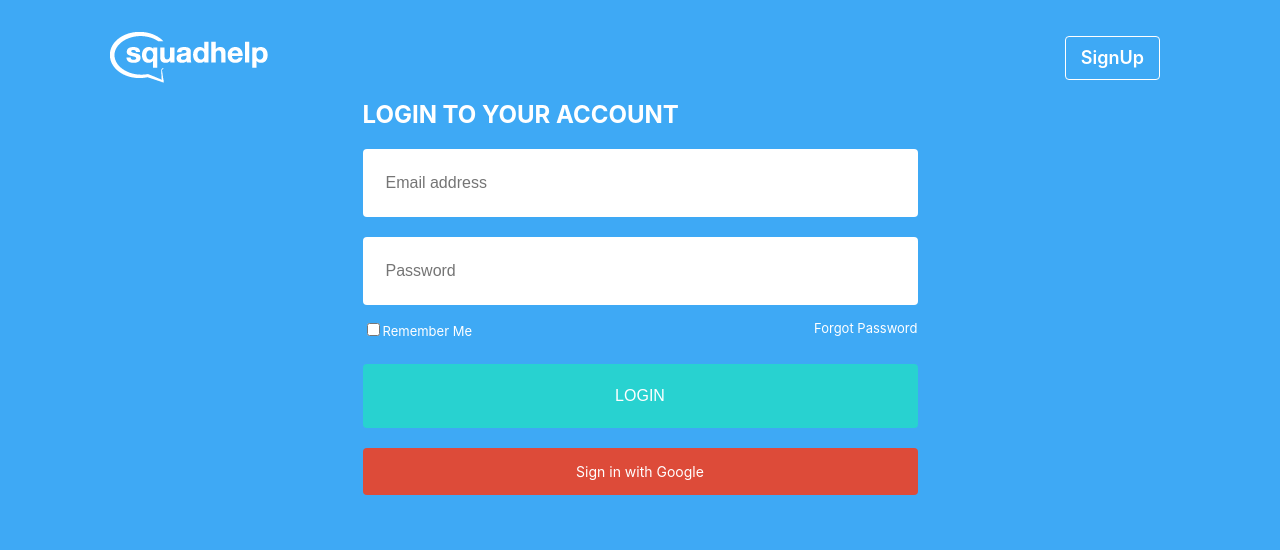
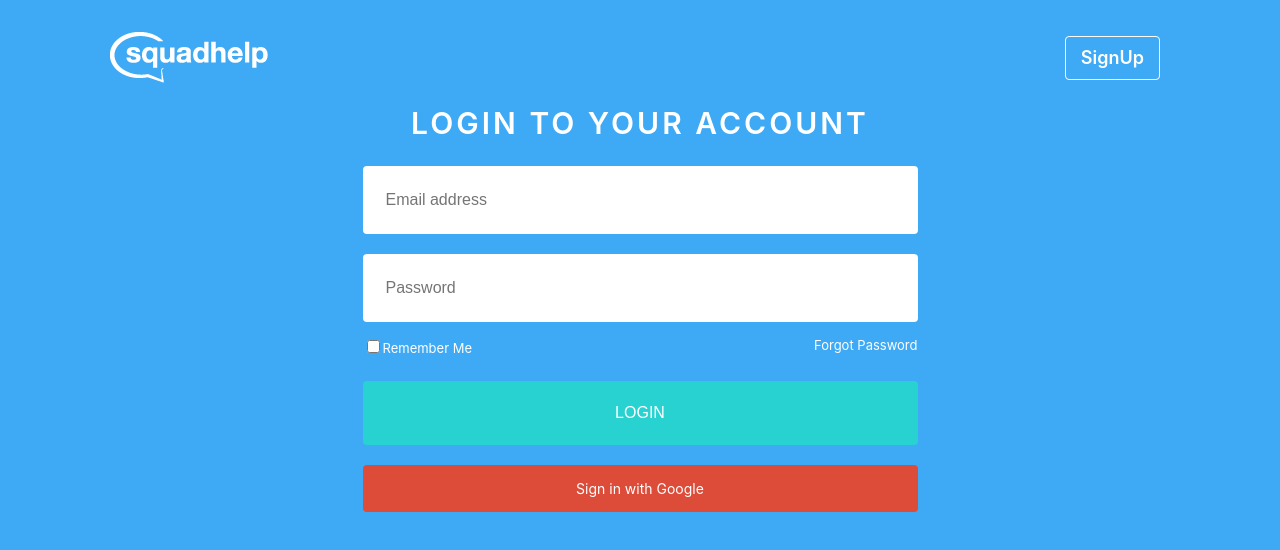
Before and after one commit to AlenaKygai/practic-form, a React (Create React App) app: page / in a window 1280 px wide. Shown: the top 550 px of the page. Built offline with nearby package versions, Linux system fonts and the light colour scheme.

Commit message:
Refactor SignInForm styles

```diff
--- a/src/components/forms/SignInForm/SignInForm.module.css
+++ b/src/components/forms/SignInForm/SignInForm.module.css
@@ -6,7 +6,7 @@
   width: 100%;
   color:white;
 }
-.signInInfo{
+.signInTitle{
   font-size: 30px;
   font-weight: 600;
   letter-spacing: 3px;
@@ -36,7 +36,6 @@
   font-size: 14px;
   line-height: 33px;
   cursor: pointer;
-
 }
 .buttonLogin{
   height: 64px;
@@ -50,6 +49,4 @@
   font-weight: 500;
   text-transform: uppercase;
   cursor: pointer;
-
-
 }
```
